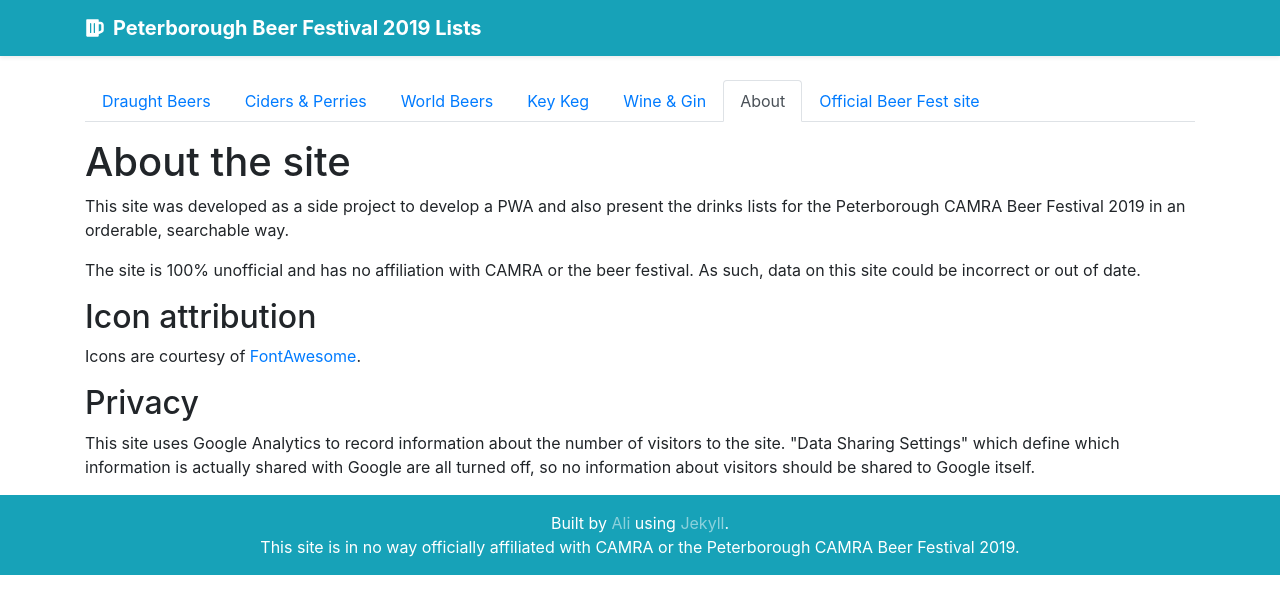
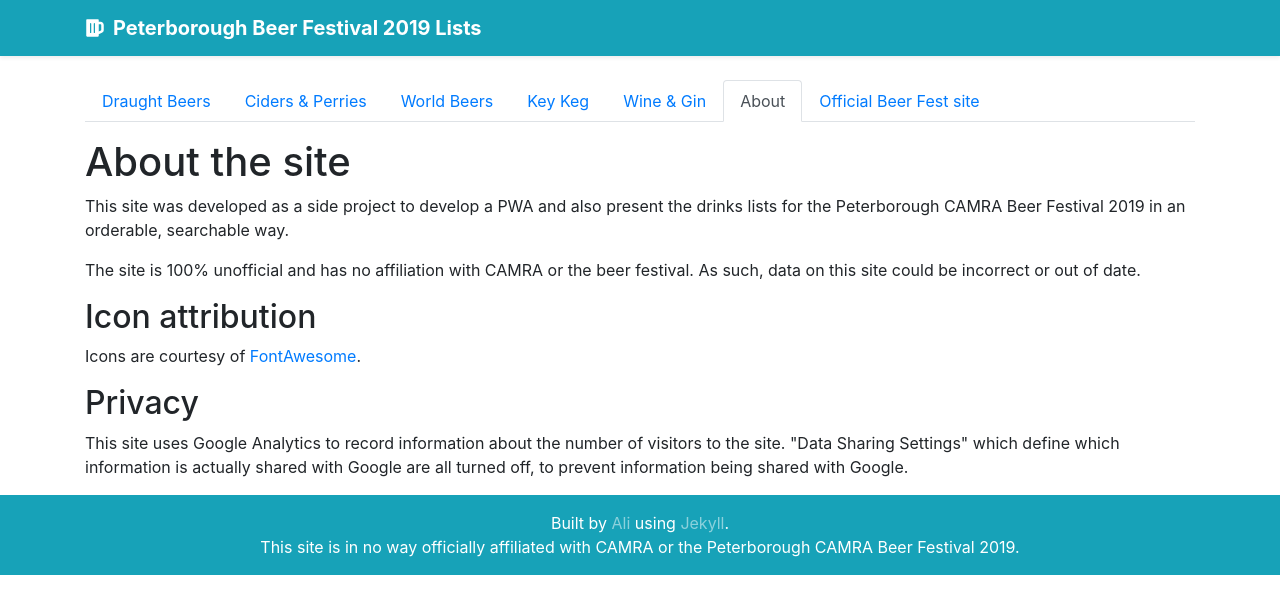
Before and after one commit to spleenqueen/pbf, a Jekyll site: the page built from about.html, in a window 1280 px wide. Shown: the top 614 px of the page. Built offline with Jekyll 4.4.1, drawn with Linux system fonts in a browser that asks for light colours.

Commit message:
Updated privacy statement.

```diff
--- a/about.html
+++ b/about.html
@@ -9,5 +9,5 @@
     <h2>Icon attribution</h2>
     <p>Icons are courtesy of <a href="https://fontawesome.com/license">FontAwesome</a>.</p>
     <h2>Privacy</h2>
-    <p>This site uses Google Analytics to record information about the number of visitors to the site. "Data Sharing Settings" which define which information is actually shared with Google are all turned off, so no information about visitors should be shared to Google itself.</p>
+    <p>This site uses Google Analytics to record information about the number of visitors to the site. "Data Sharing Settings" which define which information is actually shared with Google are all turned off, to prevent information being shared with Google.</p>
 </div>
```
